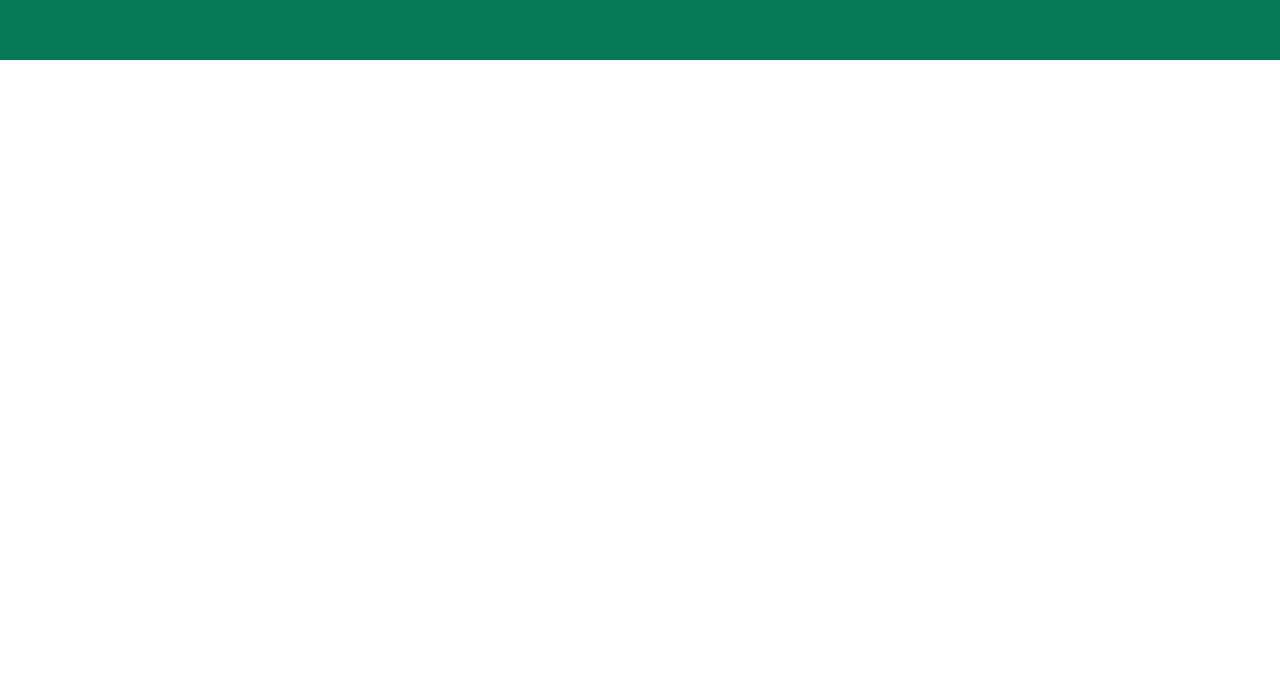
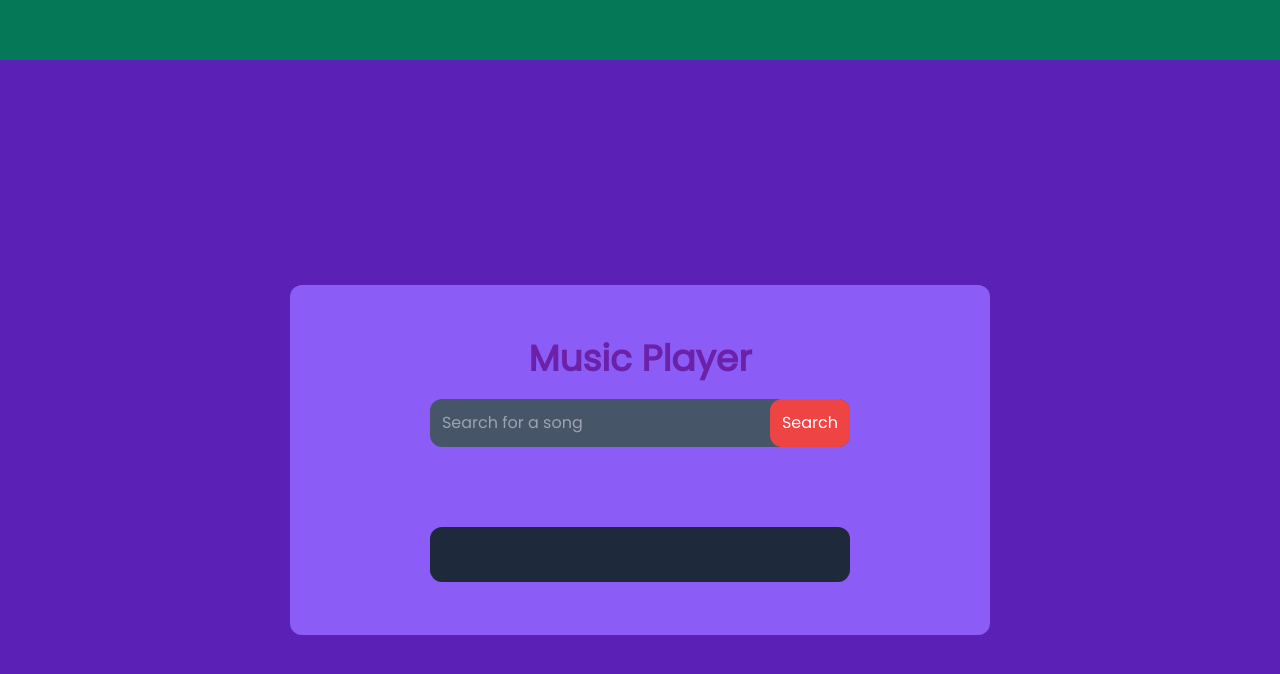
Before and after one commit to subhraneel2005/React-Basics-Practice, a React (Vite) app: page / in a window 1280 px wide. Shown: the part 8572-9246 px from the top of the page. Before the commit the page ends 8632 px from the top, so only its background shows below. Built offline with nearby package versions, Linux system fonts and the light colour scheme.

Commit message:
music player project ui done

```diff
--- a/src/App.jsx
+++ b/src/App.jsx
@@ -21,6 +21,7 @@
 import Weather from './Weather/components/Weather'
 import MainScreen from './StudentGradeCalculator/MainScreen'
 import Reciepe from './ReciepeFinder/Reciepe'
+import Music from './Musicplayer/Music'
 
 
 
@@ -60,6 +61,7 @@
       <Weather/>
       <MainScreen/>
       <Reciepe/>
+      <Music/>
     </div>
   )
 }
--- /dev/null
+++ b/src/Musicplayer/Music.jsx
@@ -0,0 +1,12 @@
+import React from 'react'
+import OuterBox from './OuterBox'
+
+function Music() {
+  return (
+    <div className='h-screen w-full flex justify-center items-center bg-violet-800'>
+        <OuterBox/>
+    </div>
+  )
+}
+
+export default Music
--- /dev/null
+++ b/src/Musicplayer/OuterBox.jsx
@@ -0,0 +1,16 @@
+import React from 'react'
+import SearchMusic from './SearchMusic'
+
+function OuterBox() {
+  return (
+    <div className='h-[350px] w-[700px] rounded-xl bg-violet-500 flex justify-center items-center'>
+        <div className='block py-3 px-2'>
+            <h1 className='text-4xl text-center text-purple-800 font-bold mb-5'>Music Player</h1>
+            <SearchMusic/>
+            <div className='bg-slate-800 text-slate-400 w-full h-[55px] rounded-xl mt-[80px]'></div>
+        </div>
+    </div>
+  )
+}
+
+export default OuterBox
--- /dev/null
+++ b/src/Musicplayer/SearchMusic.jsx
@@ -0,0 +1,12 @@
+import React from 'react'
+
+function SearchMusic() {
+  return (
+    <div className='flex w-full bg-slate-600 text-white rounded-xl'>
+        <input className='border-none outline-none bg-transparent p-3' placeholder='Search for a song' type="text" />
+        <button className='p-3 bg-red-500 rounded-xl text-white'>Search</button>
+    </div>
+  )
+}
+
+export default SearchMusic
```
